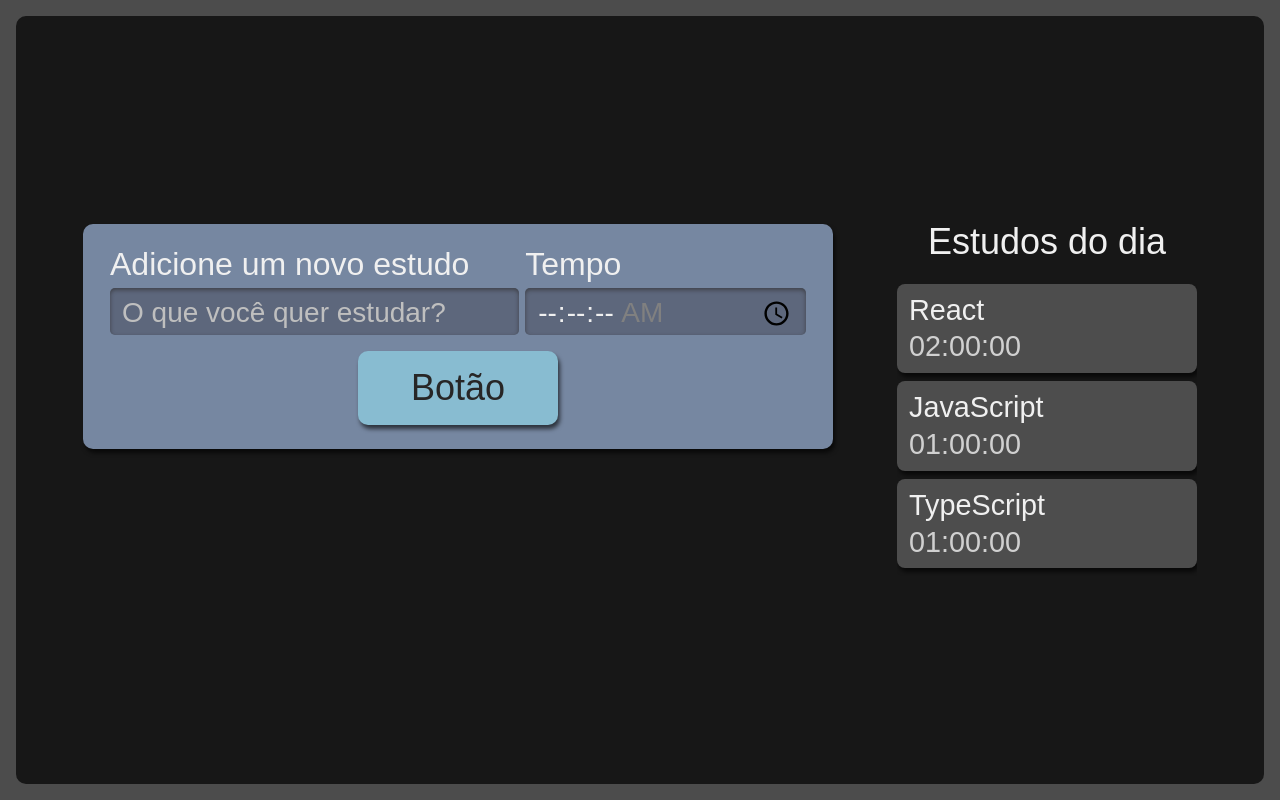
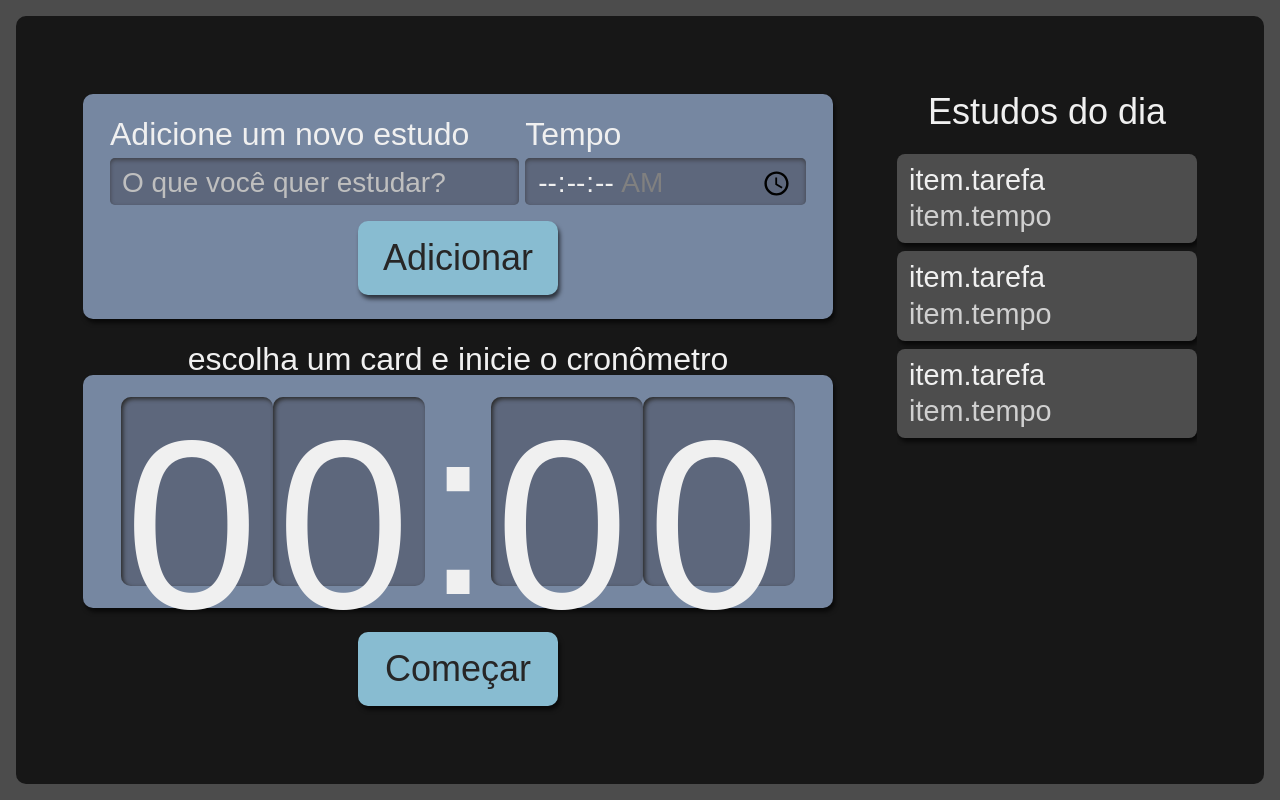
Before and after one commit to diogodoi/learning_React, a React (Create React App) app in the folder first-app/: page / in a window 1280 px wide. Built offline with nearby package versions, Linux system fonts and the light colour scheme.

Commit message:
Fundamentos do props

```diff
--- a/first-app/src/components/button/index.tsx
+++ b/first-app/src/components/button/index.tsx
@@ -1,7 +1,7 @@
 import React from "react";
 import  style from './Botao.module.scss';
 
-class Button extends React.Component {
+class Button extends React.Component<{texto:string}> {
     render(){
         /** Utilizando o inline style
         const color = 'red';
@@ -18,7 +18,7 @@ class Button extends React.Component {
         */
         return (
             <button className= {style.botao}>
-                Botão
+                {this.props.texto}
             </button>
         )
     }
--- /dev/null
+++ b/first-app/src/components/cronometro/Cronometro.module.scss
@@ -0,0 +1,59 @@
+.cronometro {
+    display: flex;
+    flex-direction: column;
+    align-items: center;
+    grid-area: cronometro;
+
+    .relogioWrapper {
+      align-items: center;
+      background-color: #7687A1;
+      border-radius: 10px;
+      box-shadow: 2px 4px 4px #0000009F;
+      box-sizing: border-box;
+      display: flex;
+      font-size: 5rem;
+      justify-content: center;
+      margin-bottom: 24px;
+      padding: 16px 12px;
+      width: 100%;
+    }
+
+    .titulo {
+      font-size: 2rem;
+    }
+
+    button {
+      background-color: #88bcd1;
+      border-radius: 10px;
+      box-shadow: 2px 4px 4px #0000009F;
+      color: #272626;
+      cursor: pointer;
+      font-size: 1.25rem;
+      padding: 16px;
+      width: 150px;
+
+      &:active {
+        background-color: #7CA6B7;
+        box-shadow: 2px 2px 4px #0000009F inset;
+        cursor: auto;
+      }
+    }
+
+    @media screen and (min-width:1280px) {
+
+      .relogioWrapper{
+        font-size: 15rem;
+      }
+
+      p {
+        font-size: 2rem;
+      }
+
+      button {
+        grid-column-start: span 2;
+        justify-self: center;
+        width: 200px;
+        font-size: 2.25rem;
+      }
+    }
+  }
--- /dev/null
+++ b/first-app/src/components/cronometro/index.tsx
@@ -0,0 +1,17 @@
+import Button from "../button/index"
+import { Relogio } from "./relogio"
+import style from './Cronometro.module.scss'
+export function Cronometro() {
+    return (
+        <div className={style.cronometro}>
+            <p className={style.titulo}>
+                escolha um card e inicie o cronômetro
+            </p>
+            <div className={style.relogioWrapper}>
+                <Relogio/>
+
+            </div>
+                <Button texto="Começar" />
+        </div>
+    )
+}
--- /dev/null
+++ b/first-app/src/components/cronometro/relogio/Relogio.module.scss
@@ -0,0 +1,21 @@
+.relogioNumero {
+    background-color: #5D677C;
+    box-shadow: 2px 2px 4px #2B2B2B inset;
+    height: 3.6rem;
+    width: 3rem;
+    padding: 8px 4px;
+    border-radius: 10px;
+
+    @media screen and (min-width:1280px) {
+      height: 10.8rem;
+      width: 9rem;
+    }
+  }
+
+  .relogioDivisao {
+    height: 4.2rem;
+
+    @media screen and (min-width:1280px) {
+      height: 12.6rem;
+    }
+  }
--- /dev/null
+++ b/first-app/src/components/cronometro/relogio/index.tsx
@@ -0,0 +1,16 @@
+import React from "react";
+import style from './Relogio.module.scss'
+
+export function Relogio(){
+    return(
+        // o Reac frament finge ser um componente pai
+        <React.Fragment>
+        <span className={style.relogioNumero}> 0 </span>
+        <span className={style.relogioNumero}> 0 </span>
+        <span className={style.relogioDivisao}> : </span>
+        <span className={style.relogioNumero}> 0 </span>
+        <span className={style.relogioNumero}> 0 </span>
+        </React.Fragment>
+
+        )
+}
--- a/first-app/src/components/formulario/index.tsx
+++ b/first-app/src/components/formulario/index.tsx
@@ -29,7 +29,9 @@ class Formulario extends React.Component {
                         min = "00:00:00"
                         max = "01:30:00" />
                 </div>
-                <Button></Button>
+                <Button
+                    texto = "Adicionar"
+                />
             </form>
         )
     }
--- a/first-app/src/components/lista/index.tsx
+++ b/first-app/src/components/lista/index.tsx
@@ -1,5 +1,6 @@
 import React from "react";
 import style from './Lista.module.scss';
+import Item from "./item/item";
 
 function Lista() {
     const tarefas = [
@@ -23,10 +24,11 @@ function Lista() {
             </h2>
             <ul>
                 {tarefas.map((item,idx)=>(
-                    <li key = {idx} className ={style.item}>
-                        <h3>{item.tarefa}</h3>
-                        <span>{item.tempo}</span>
-                    </li>
+                    <Item
+                    // outra forma é :{...item}
+                    key = {idx}
+                     tarefa = "item.tarefa"
+                     tempo ="item.tempo" />
                 ))}
 
             </ul>
--- /dev/null
+++ b/first-app/src/components/lista/item/item.tsx
@@ -0,0 +1,11 @@
+import React from "react";
+import  style from "../Lista.module.scss";
+
+export default function Item({tarefa,tempo}:{tarefa:string,tempo:string}){
+    return(
+        <li className ={style.item}>
+                        <h3>{tarefa}</h3>
+                        <span>{tempo}</span>
+                    </li>
+    )
+}
--- a/first-app/src/components/pages/App.tsx
+++ b/first-app/src/components/pages/App.tsx
@@ -2,12 +2,14 @@ import React from 'react';
 import Lista from '../lista';
 import Formulario from '../formulario';
 import style from  './App.module.scss';
+import { Cronometro } from '../cronometro/index';
 
 function App() {
   return (
     <div className={style.AppStyle}>
       <Formulario></Formulario>
       <Lista></Lista>
+      <Cronometro/>
     </div>
   );
 }
```
